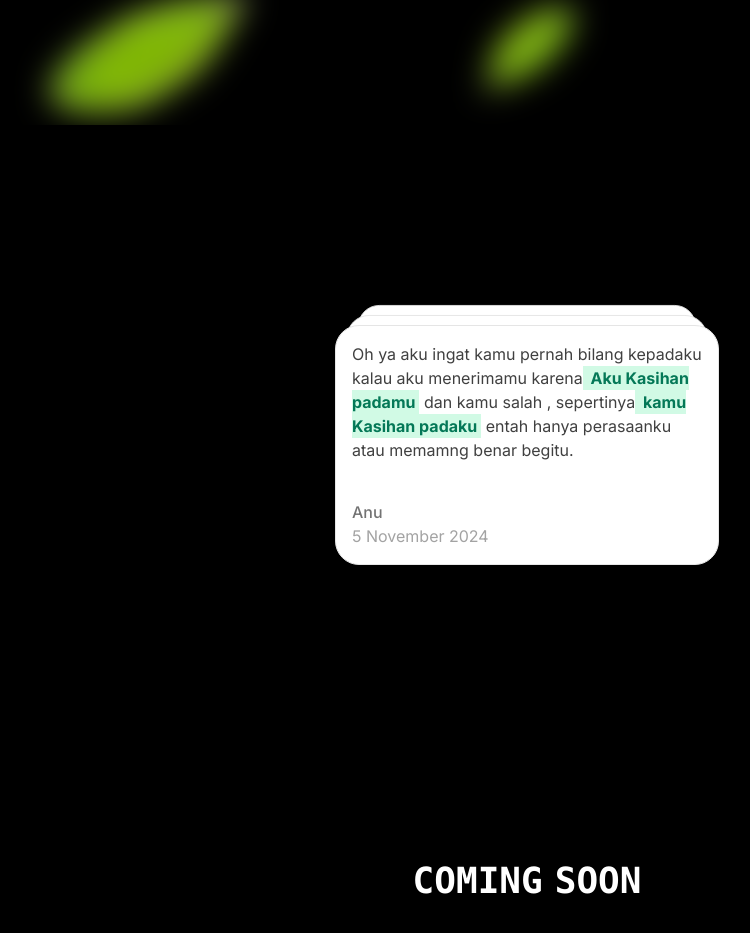
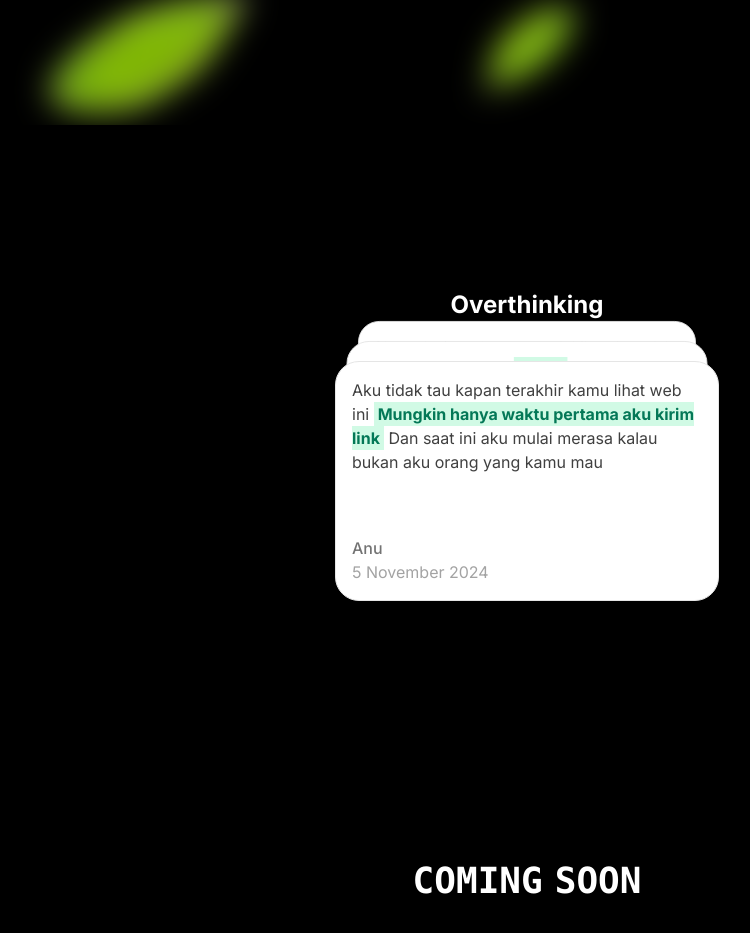
Before and after one commit to adinugroh0/aboutdiss, a Next.js app: page / in a window 1280 px wide. Shown: the part 9380-10313 px from the top of the page, without its empty margins (113-863 px from the left). Built offline with nearby package versions, Linux system fonts and the light colour scheme.

Commit message:
overtingking

```diff
--- a/src/components/CardStackDemo.tsx
+++ b/src/components/CardStackDemo.tsx
@@ -1,9 +1,12 @@
 "use client";
 import { CardStack } from "./ui/card-stack";
 import { cn } from "@/lib/utils";
+
 export function CardStackDemo() {
   return (
-    <div className="h-[40rem] flex items-center justify-center w-full">
+    <div className="h-[40rem] flex flex-col items-center justify-center w-full gap-6">
+      {/* Judul Overthinking di atas semua kartu */}
+      <h1 className="text-2xl font-bold mb-4 text-white">Overthinking</h1>
       <CardStack items={CARDS} />
     </div>
   );
@@ -35,16 +38,16 @@ const CARDS = [
     designation: "5 November 2024",
     content: (
       <p>
-        Aku tidak tau kapan terahir kamu lihat web ini{" "}
+        Aku tidak tau kapan terakhir kamu lihat web ini{" "}
         <Highlight>Mungkin hanya waktu pertama aku kirim link</Highlight> Dan
-        saat ini aku mulai merasa kalau bukan aku orang kamu mau
+        saat ini aku mulai merasa kalau bukan aku orang yang kamu mau
       </p>
     ),
   },
   {
     id: 1,
     name: "Anu",
-    designation: "5 Novembaer 2024",
+    designation: "5 November 2024",
     content: (
       <p>
         Mungkin jika momen <Highlight>Pantai</Highlight> tiba itu mungkin akan
@@ -60,10 +63,12 @@ const CARDS = [
     content: (
       <p>
         Oh ya aku ingat kamu pernah bilang kepadaku kalau aku menerimamu karena
-        <Highlight> Aku Kasihan padamu</Highlight> dan kamu salah , sepertinya
+        <Highlight> Aku Kasihan padamu</Highlight> dan kamu salah, sepertinya
         <Highlight> kamu Kasihan padaku</Highlight> entah hanya perasaanku atau
-        memamng benar begitu.
+        memang benar begitu.
       </p>
     ),
   },
 ];
+
+export default CardStackDemo;
--- a/src/components/ui/card-stack.tsx
+++ b/src/components/ui/card-stack.tsx
@@ -20,7 +20,7 @@ export const CardStack = ({
   offset?: number;
   scaleFactor?: number;
 }) => {
-  const CARD_OFFSET = offset || 10;
+  const CARD_OFFSET = offset || 20;
   const SCALE_FACTOR = scaleFactor || 0.06;
   const [cards, setCards] = useState<Card[]>(items);
 
@@ -36,7 +36,7 @@ export const CardStack = ({
         newArray.unshift(newArray.pop()!); // move the last element to the front
         return newArray;
       });
-    }, 5000);
+    }, 8000);
   };
 
   return (
@@ -53,8 +53,7 @@ export const CardStack = ({
               top: index * -CARD_OFFSET,
               scale: 1 - index * SCALE_FACTOR, // decrease scale for cards that are behind
               zIndex: cards.length - index, //  decrease z-index for the cards that are behind
-            }}
-          >
+            }}>
             <div className="font-normal text-neutral-700 dark:text-neutral-200">
               {card.content}
             </div>
```
